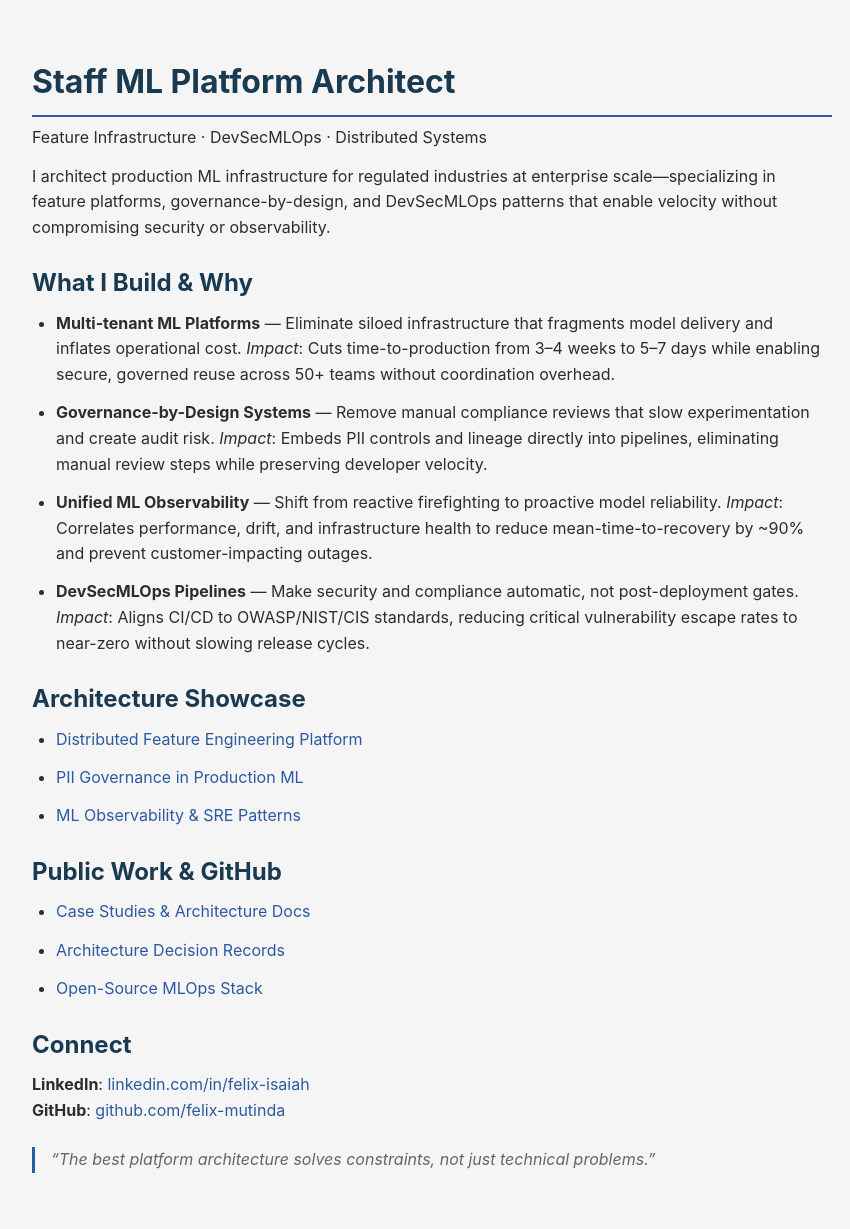
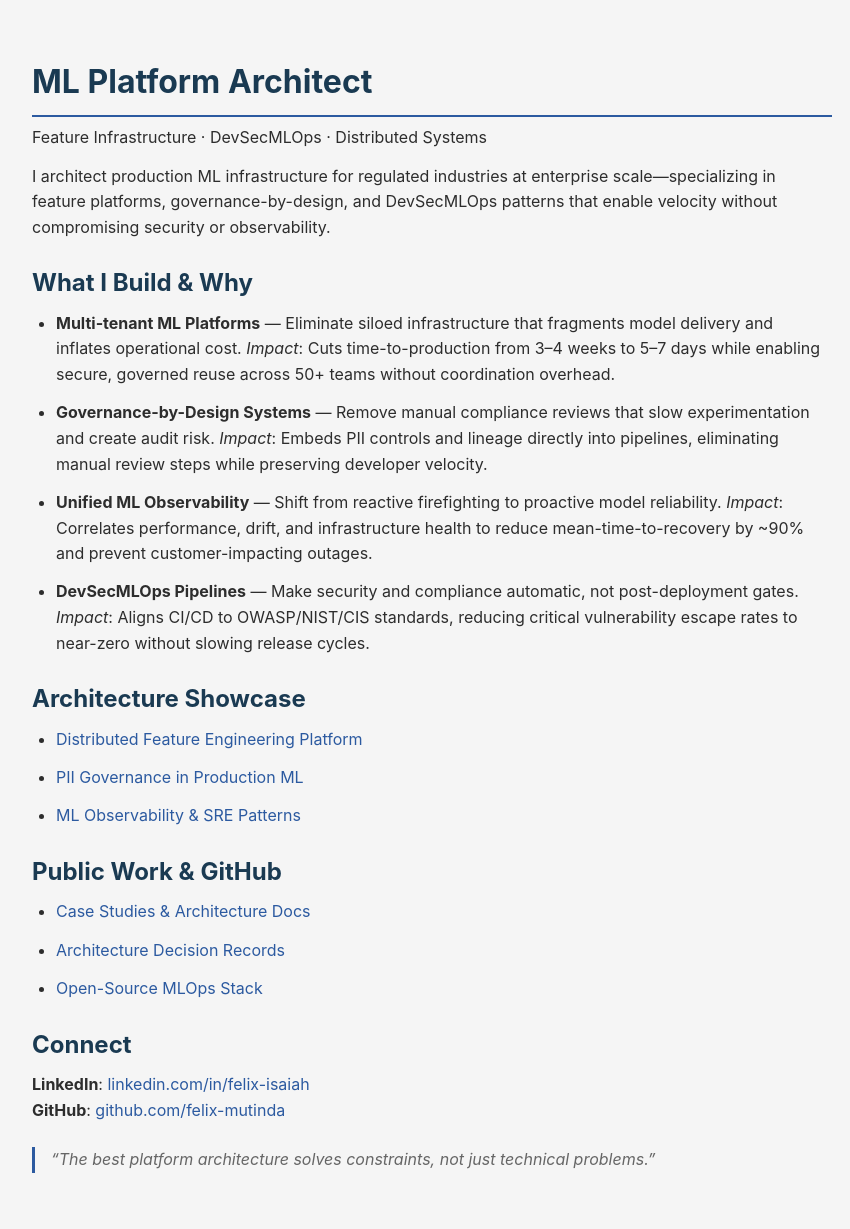
Before and after one commit to Felix-Mutinda/felix-mutinda.github.io, a Jekyll site: the page built from index.md, in a window 1280 px wide. Shown: the whole page, without its empty margins (208-1058 px from the left). Built offline with Jekyll 4.4.1, drawn with Linux system fonts in a browser that asks for light colours.

Commit message:
add site layoult

```diff
--- a/index.md
+++ b/index.md
@@ -3,7 +3,7 @@ layout: default
 title: "Felix Isaiah"
 ---
 
-# Staff ML Platform Architect
+# ML Platform Architect
 Feature Infrastructure · DevSecMLOps · Distributed Systems
 
 I architect production ML infrastructure for regulated industries at enterprise scale—specializing in feature platforms, governance-by-design, and DevSecMLOps patterns that enable velocity without compromising security or observability.
```
